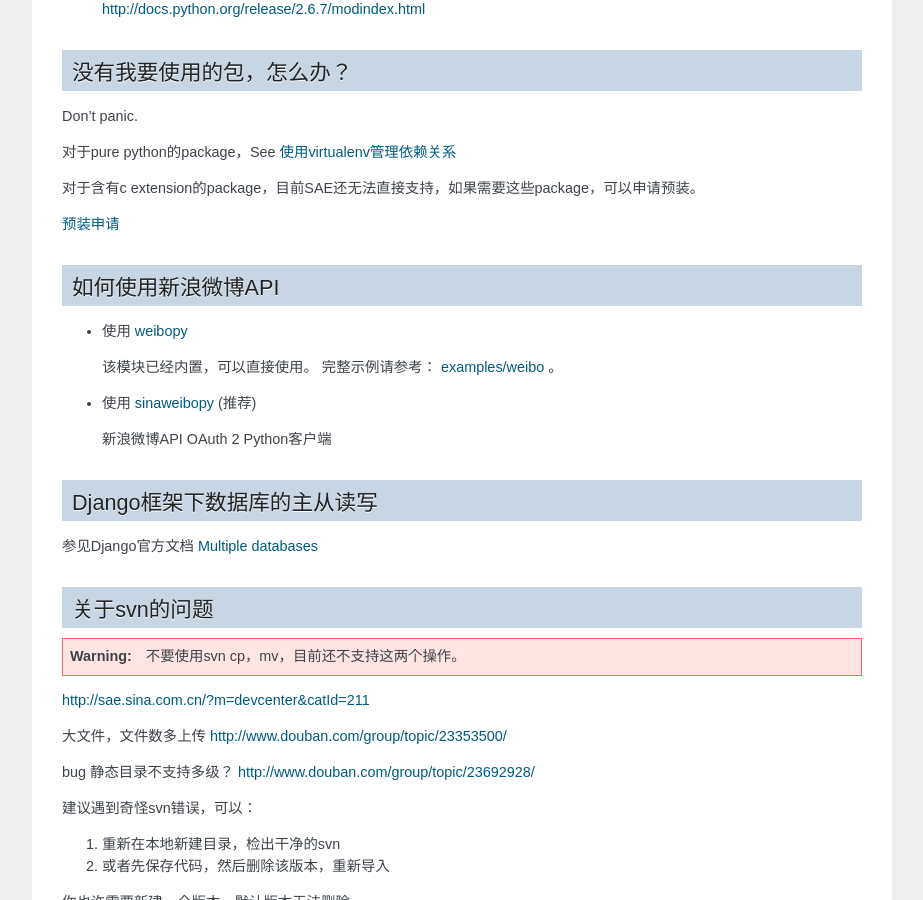
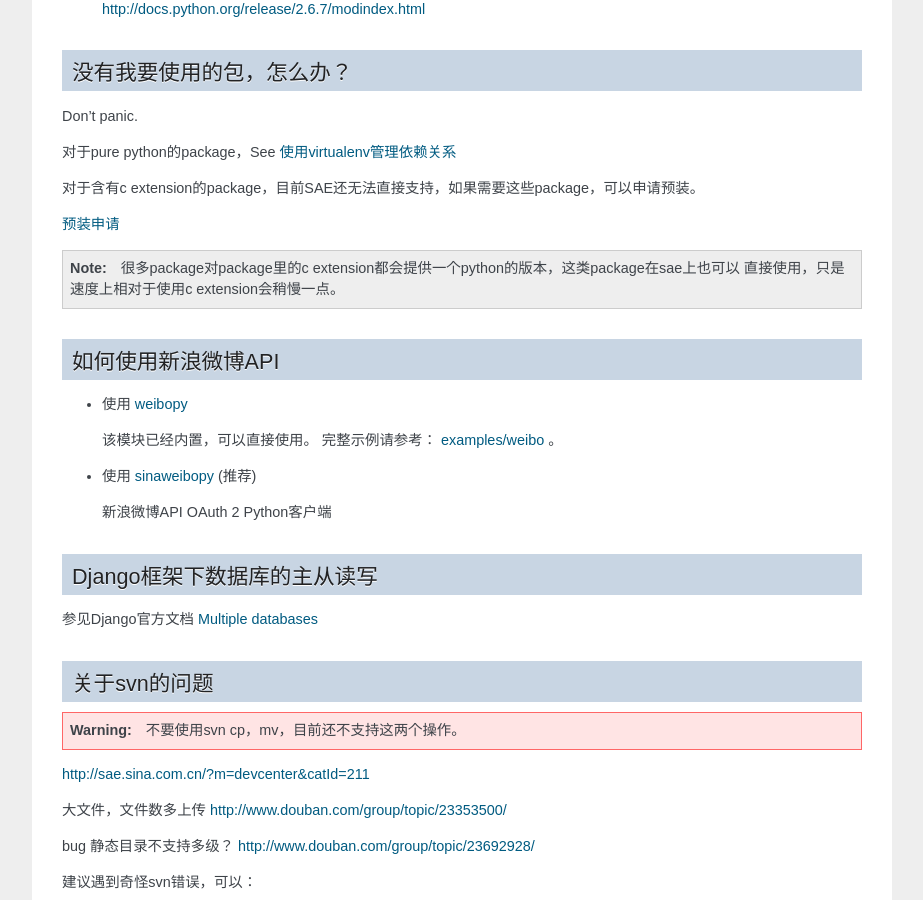
Before and after one commit to sinacloud/sae-python-dev-guide, a Sphinx documentation site: the page built from docs/faq.rst, in a window 1280 px wide and 900 px high, scrolled down 1124 px. Shown: the whole window, without its empty margins (198-1121 px from the left). Built offline with Sphinx 7.4.7, drawn with Linux system fonts in a browser that asks for light colours.

Commit message:
Notes about 3rd party pakcage

```diff
--- a/docs/faq.rst
+++ b/docs/faq.rst
@@ -71,6 +71,12 @@ Don't panic.
 
 .. _预装申请: https://github.com/SAEPython/saepythondevguide/issues/new
 
+.. note::
+
+   很多package对package里的c extension都会提供一个python的版本，这类package在sae上也可以
+   直接使用，只是速度上相对于使用c extension会稍慢一点。
+
+
 如何使用新浪微博API
 ----------------------
 
```
